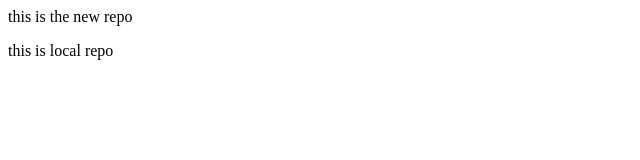
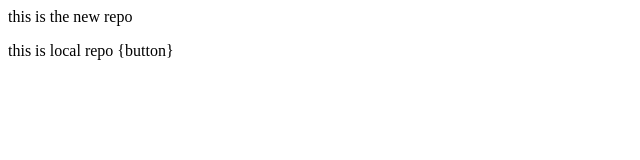
Before and after one commit to yashaswinitula/local, a plain HTML site: page index.html in a window 1280 px wide. Shown: the full height of the page, 0-640 px from the left. Drawn offline with Linux system fonts and the light colour scheme.

Commit message:
add button

```diff
--- a/index.html
+++ b/index.html
@@ -1,2 +1,2 @@
 <P>this is the new repo</P>
-<h>this is local repo</h>
+<h>this is local repo {button} </h>
```
